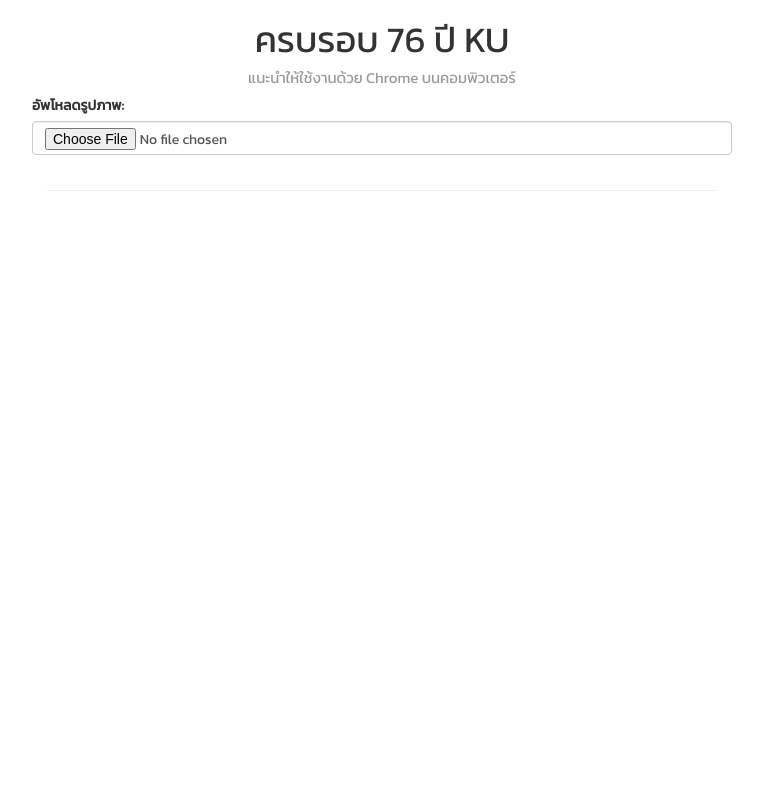
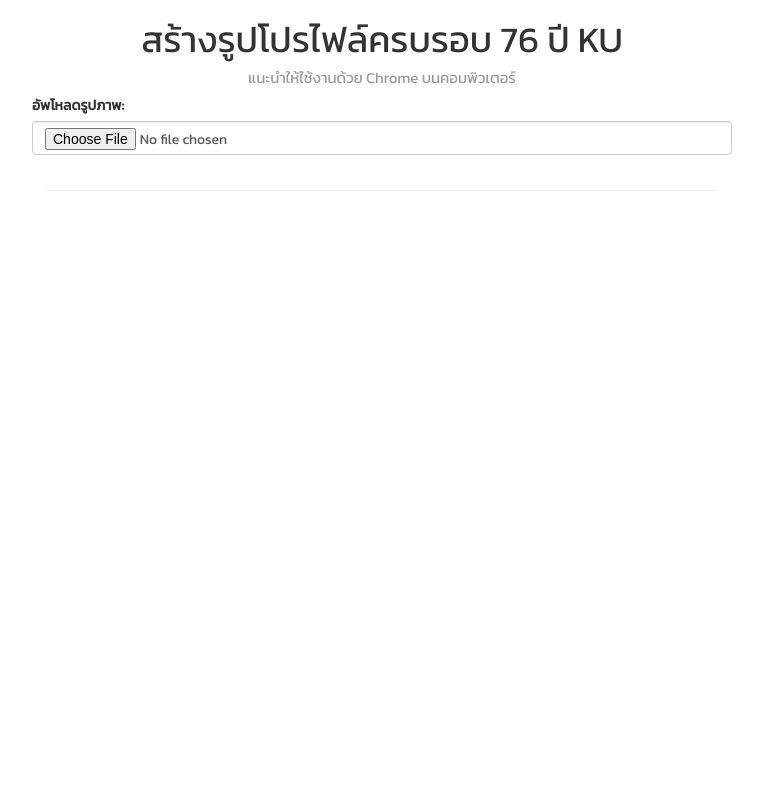
Before and after one commit to komkanit/ku76years, a React app: page / in a window 1280 px wide. Shown: the top 800 px of the page, without its empty margins (258-1021 px from the left). Built offline with nearby package versions, Linux system fonts and the light colour scheme.

Commit message:
add og tag and change title

```diff
--- a/index.html
+++ b/index.html
@@ -2,11 +2,13 @@
 <html lang="en">
   <head>
     <meta charset="utf-8">
-    <meta name="viewport" content="width=700px, initial-scale=1">
+    <meta name="viewport" content="width=device-width, initial-scale=1">
     <title>KU 76</title>
     <script src="https://ajax.googleapis.com/ajax/libs/jquery/1.12.4/jquery.min.js"></script>
     <link rel="stylesheet" href="https://maxcdn.bootstrapcdn.com/bootstrap/3.3.7/css/bootstrap.min.css" integrity="sha384-BVYiiSIFeK1dGmJRAkycuHAHRg32OmUcww7on3RYdg4Va+PmSTsz/K68vbdEjh4u" crossorigin="anonymous">
     <link href="https://fonts.googleapis.com/css?family=Kanit" rel="stylesheet">
+    <meta property="og:title" content="KU 76 anniversary"/>
+    <meta property="og:description" content="ครบรอบ 76 ปีมหาวิทยาลัยเกษตรศาสตร์"/>
   </head>
   <body>
     <div id="root"></div>
--- a/src/App.js
+++ b/src/App.js
@@ -19,7 +19,7 @@
     return (
       <div className="container" style={{maxWidth: '700px'}}>
         <h1 className="text-center title">
-          ครบรอบ 76 ปี KU
+          สร้างรูปโปรไฟล์ครบรอบ 76 ปี KU
         </h1>
         <h2 className="caption">แนะนำให้ใช้งานด้วย Chrome บนคอมพิวเตอร์</h2>
         <div className="row edit-section">
```
